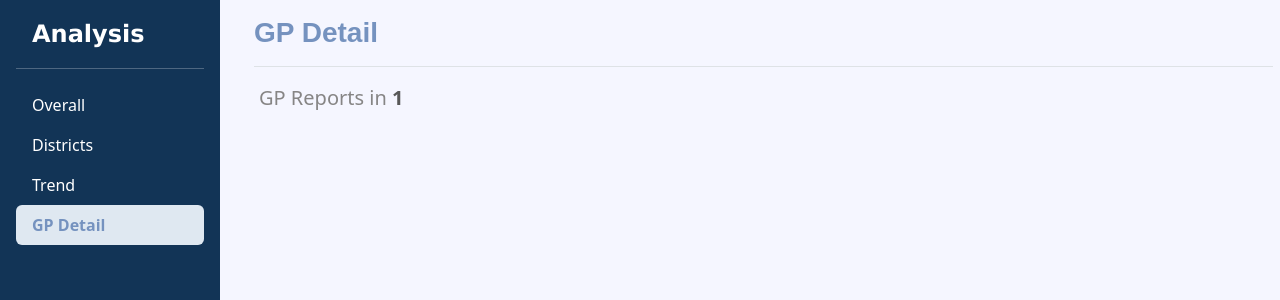
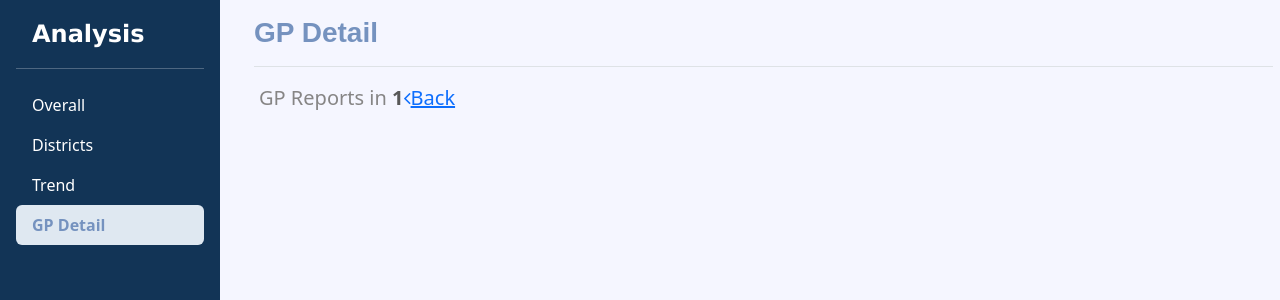
Before and after one commit to ZRQ0410/Year3-Project, a Django app: page /gp-detail/1 in a window 1280 px wide. Shown: the top 300 px of the page. Run offline with Django 4.2, Linux system fonts and the light colour scheme; data that the repository does not hold is empty.

Commit message:
Add back url

```diff
--- a/webapp/dashboard/templates/dashboard/gpdetail_lad.html
+++ b/webapp/dashboard/templates/dashboard/gpdetail_lad.html
@@ -3,6 +3,7 @@
 <head>
     {% load static %}
     <link href="https://cdn.jsdelivr.net/npm/bootstrap@5.3.2/dist/css/bootstrap.min.css" rel="stylesheet" integrity="sha384-T3c6CoIi6uLrA9TneNEoa7RxnatzjcDSCmG1MXxSR1GAsXEV/Dwwykc2MPK8M2HN" crossorigin="anonymous">
+    <link href="https://stackpath.bootstrapcdn.com/font-awesome/4.7.0/css/font-awesome.min.css" rel="stylesheet" integrity="sha384-wvfXpqpZZVQGK6TAh5PVlGOfQNHSoD2xbE+QkPxCAFlNEevoEH3Sl0sibVcOQVnN" crossorigin="anonymous">
     <link rel="stylesheet" href="{% static 'dashboard/style.css' %}">
     <script src="https://cdnjs.cloudflare.com/ajax/libs/echarts/5.4.3/echarts.min.js" integrity="sha512-EmNxF3E6bM0Xg1zvmkeYD3HDBeGxtsG92IxFt1myNZhXdCav9MzvuH/zNMBU1DmIPN6njrhX1VTbqdJxQ2wHDg==" crossorigin="anonymous" referrerpolicy="no-referrer"></script>
     <script src="https://ajax.googleapis.com/ajax/libs/jquery/3.7.1/jquery.min.js"></script>
@@ -46,13 +47,13 @@
       <h3 style="font-family: sans-serif;color: rgb(117, 146, 191);"><a href="/gp-detail/loc">GP Detail</a></h3>
       </div>
 
-      <div class="lad-name">GP Reports in <span>{{ lad }}</span></div>
+      <div class="lad-name">GP Reports in <span>{{ lad }}</span><a href="/gp-detail/loc" class="back"><i class="fa fa-angle-left" aria-hidden="true"></i>Back</a></div>
 
       <div class="result-container">
       {% for gp in page_obj %}
       <div class="gp-result">
         <div class="gp-name">
-          <h5><a href="/gp-detail/report/{{gp.report_id}}">{{gp.gp}}</a></h5>
+          <h5><a href="/gp-detail/report/{{gp.id}}_{{gp.report_id}}">{{gp.gp}}</a></h5>
           <p>{{gp.postcode}}</p>
         </div>
         <div class="gp-website">
--- a/webapp/dashboard/urls.py
+++ b/webapp/dashboard/urls.py
@@ -13,7 +13,6 @@ urlpatterns = [
     path('gp-detail/loc/', views.gpdetail_loc),
     path('gp-detail/loc/<str:letter>', views.gpdetail_loc),
     path('gp-detail/<str:lad>', views.gpdetail_lad),
-    path('gp-detail/report/<int:report_id>', views.gpdetail_report),
     path('gp-detail/report/<int:gp_id>_<int:report_id>', views.gpdetail_report),
     path('test/', views.test),
     # path('get_districts/', views.get_districts),
```
Also changed, not shown: webapp/dashboard/templates/dashboard/dashboard.html (+0 -74 lines).
